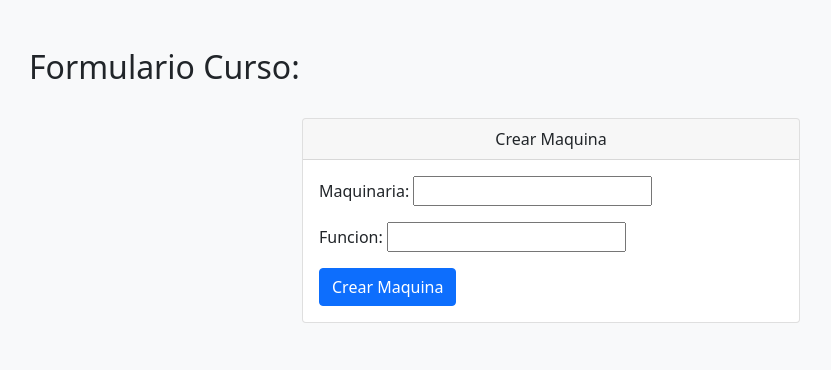
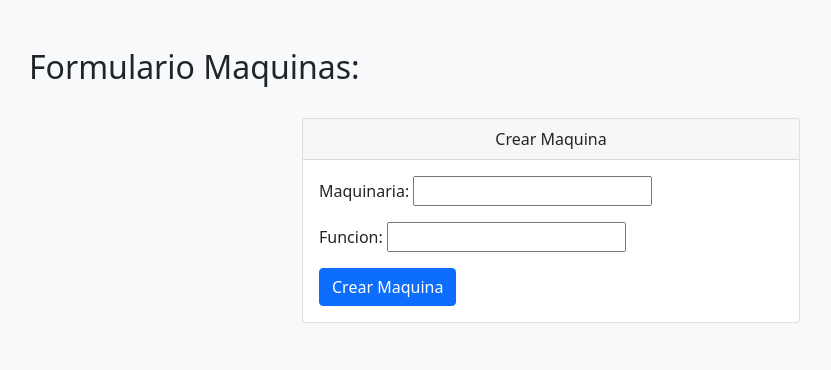
Before and after one commit to lavric1986/Entrega1-HoyosVega-, a Django app: page /coderapp/crear_maquina/ in a window 1280 px wide. Shown: the part 56-426 px from the top of the page, without its empty margins (89-920 px from the left). Run offline with Django 4.2, Linux system fonts and the light colour scheme; some libraries are stand-ins or nearby versions.

Commit message:
Correccion entregable

```diff
--- a/ProyectoCoderApp/templates/ProyectoCoderApp/formulario_maquinaria.html
+++ b/ProyectoCoderApp/templates/ProyectoCoderApp/formulario_maquinaria.html
@@ -8,7 +8,7 @@
 {% block contenidoPagina %}
 <section class="bg-light py-5">
     <div class="container px-5">
-        <h2>Formulario Curso:</h2>
+        <h2>Formulario Maquinas:</h2>
         <br>
         <div class="row gx-5 justify-content-center">
             <div class="col-lg-6">
--- a/ProyectoCoderApp/templates/ProyectoCoderApp/index.html
+++ b/ProyectoCoderApp/templates/ProyectoCoderApp/index.html
@@ -2,7 +2,7 @@
 {% load static %}
 
 {% block tituloPagina %}
-Inicio - App Coder
+HOME
 {% endblock %}
 
 {% block contenidoPagina %}
```
